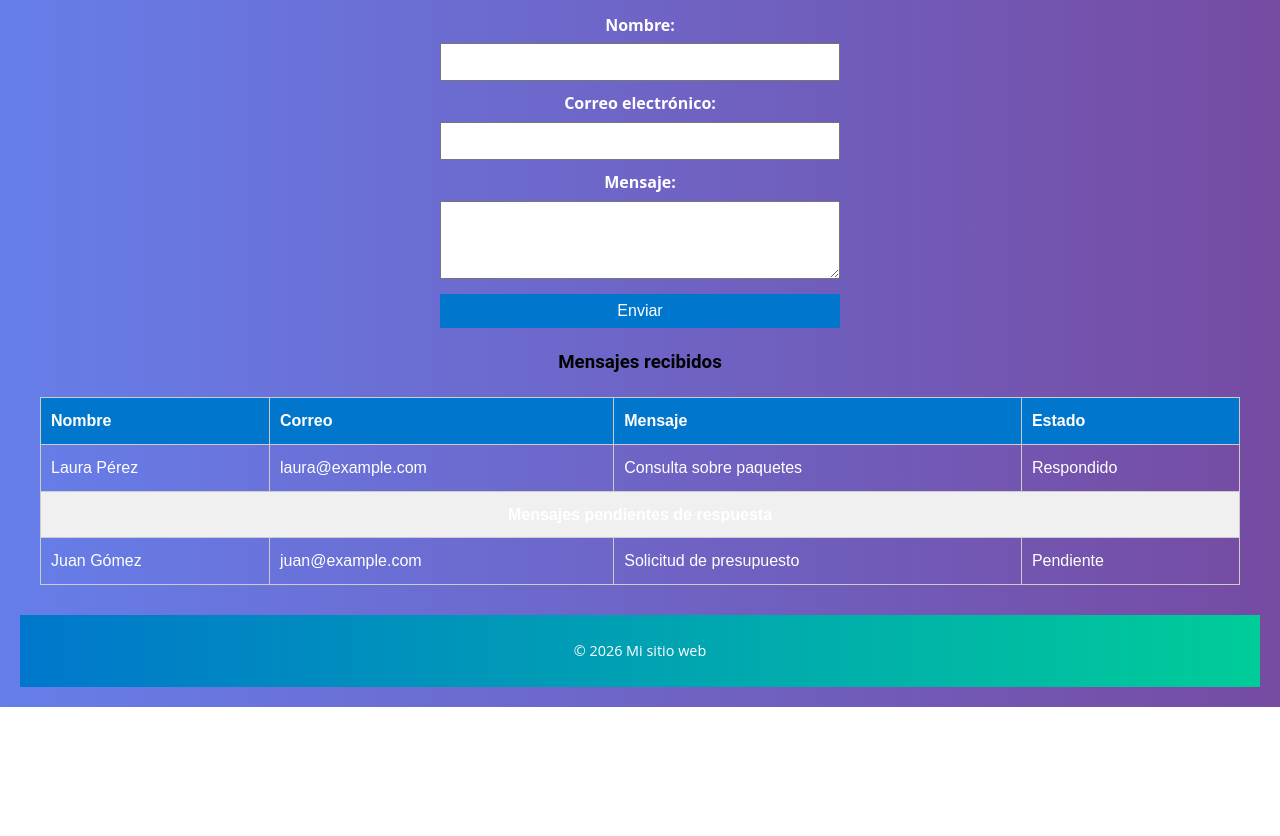
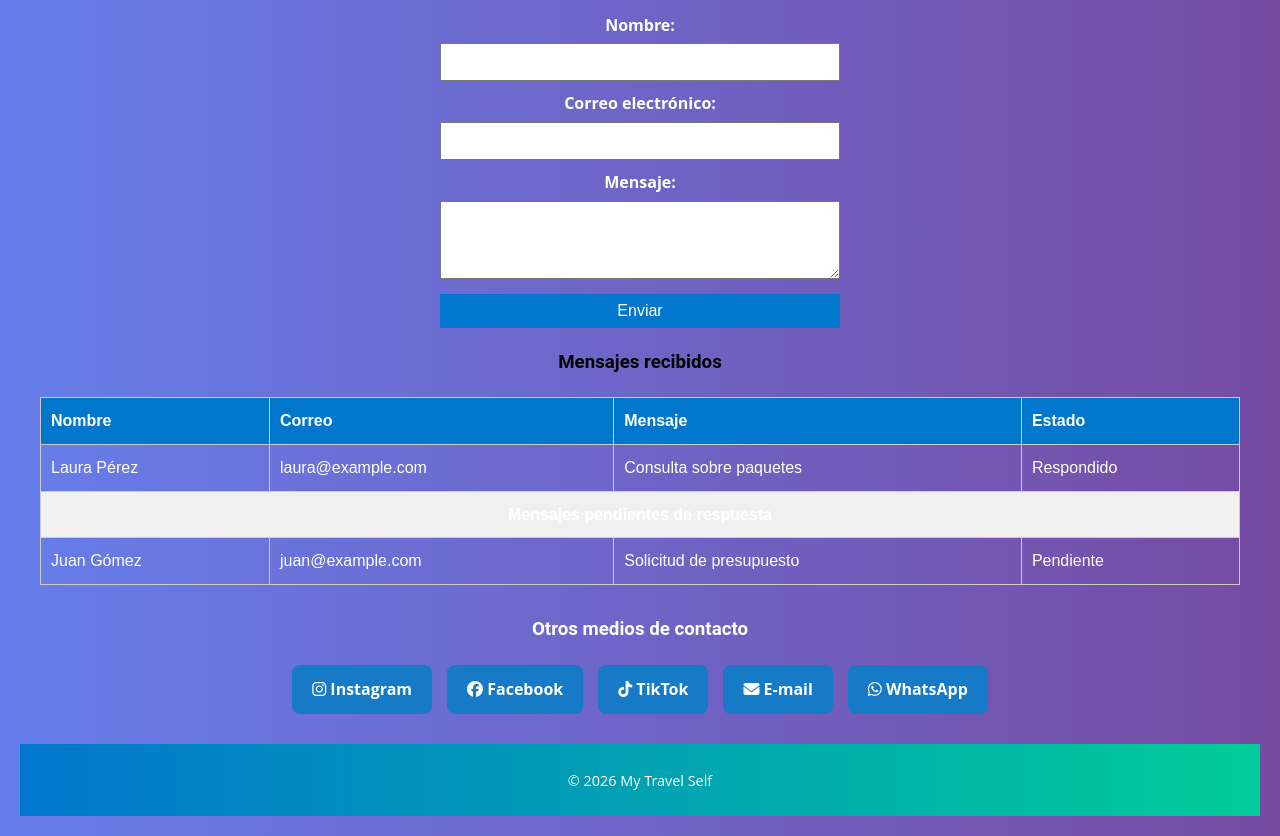
Before and after one commit to Bigote499/pre-entrega-frontend, a plain HTML site: page pages/contacto.html in a window 1280 px wide. Shown: the part 284-1120 px from the top of the page. Before the commit the page ends 991 px from the top, so only its background shows below. Drawn offline with Linux system fonts and the light colour scheme.

Commit message:
Mejoras en contacto y redes sociales

```diff
--- a/css/style.css
+++ b/css/style.css
@@ -370,3 +370,35 @@ header {
 .card-categoria button:hover {
   background-color: #e65c00;
 }
+
+.redes-sociales {
+  text-align: center;
+  margin: 40px 0;
+}
+
+.redes-sociales h3 {
+  color: white;
+  margin-bottom: 20px;
+}
+
+.redes-contenedor {
+  display: flex;
+  justify-content: center;
+  gap: 15px;
+  flex-wrap: wrap;
+}
+
+.red-social {
+  text-decoration: none;
+  background-color: #167ac6;
+  color: white;
+  padding: 12px 20px;
+  border-radius: 8px;
+  font-weight: bold;
+  transition: 0.3s;
+}
+
+.red-social:hover {
+  background-color: #0d5fa0;
+  transform: scale(1.05);
+}
--- a/js/ofertas.js
+++ b/js/ofertas.js
@@ -97,6 +97,8 @@ document.addEventListener('DOMContentLoaded', () => {
 
     if (contenedor.innerHTML === '') {
       cargarOfertas()
+    } else {
+      contenedor.innerHTML = ''
     }
   })
 })
--- a/pages/contacto.html
+++ b/pages/contacto.html
@@ -3,27 +3,37 @@
   <head>
     <meta charset="UTF-8" />
     <meta name="viewport" content="width=device-width, initial-scale=1.0" />
+
     <title>Contacto - My Travel Self</title>
+
     <link rel="stylesheet" href="../css/style.css" />
+
+    <link
+      rel="stylesheet"
+      href="https://cdnjs.cloudflare.com/ajax/libs/font-awesome/6.5.2/css/all.min.css"
+    />
+
     <style>
-      /* Animación simple para fade-in/fade-out */
       #contacto {
         opacity: 0;
         transition: opacity 0.5s ease;
       }
+
       #contacto.visible {
         opacity: 1;
       }
     </style>
   </head>
+
   <body>
     <header>
       <div class="header-top">
         <img
           src="../images/logo1.png"
-          alt="Logo de Mi sitio web"
+          alt="Logo de My Travel Self"
           class="logo"
         />
+
         <h1>Contacto</h1>
       </div>
 
@@ -32,10 +42,11 @@
           <li><a href="../index.html">Inicio</a></li>
           <li><a href="ofertas.html">Ofertas</a></li>
           <li><a href="reseñas.html">Reseñas</a></li>
+
           <li>
-            <a href="carrito.html"
-              >Carrito (<span id="contador-index">0</span>)</a
-            >
+            <a href="carrito.html">
+              Carrito (<span id="contador-index">0</span>)
+            </a>
           </li>
         </ul>
       </nav>
@@ -44,29 +55,31 @@
     <main>
       <section id="contacto">
         <h2>Contacto</h2>
+
         <p>Completa el siguiente formulario para comunicarte con nosotros:</p>
 
-        <form action="https://formspree.io/f/mgaeregd" method="POST">
+        <form
+          action="https://formspree.io/f/mgaeregd"
+          method="POST"
+          autocomplete="off"
+        >
           <label for="nombre">Nombre:</label>
+
           <input type="text" id="nombre" name="nombre" required />
 
           <label for="email">Correo electrónico:</label>
+
           <input type="email" id="email" name="email" required />
 
           <label for="mensaje">Mensaje:</label>
-          <textarea
-            id="mensaje"
-            name="mensaje"
-            rows="4"
-            cols="50"
-            required
-          ></textarea>
+
+          <textarea id="mensaje" name="mensaje" rows="4" required></textarea>
 
           <button type="submit">Enviar</button>
         </form>
 
-        <!-- Tabla de datos de contacto -->
         <h3>Mensajes recibidos</h3>
+
         <table
           border="1"
           style="width: 100%; border-collapse: collapse; margin-top: 20px"
@@ -79,6 +92,7 @@
               <th>Estado</th>
             </tr>
           </thead>
+
           <tbody>
             <tr>
               <td>Laura Pérez</td>
@@ -86,6 +100,7 @@
               <td>Consulta sobre paquetes</td>
               <td>Respondido</td>
             </tr>
+
             <tr>
               <td
                 colspan="4"
@@ -98,6 +113,7 @@
                 Mensajes pendientes de respuesta
               </td>
             </tr>
+
             <tr>
               <td>Juan Gómez</td>
               <td>juan@example.com</td>
@@ -106,30 +122,76 @@
             </tr>
           </tbody>
         </table>
+
+        <section class="redes-sociales">
+          <h3>Otros medios de contacto</h3>
+
+          <div class="redes-contenedor">
+            <a
+              href="https://www.instagram.com"
+              target="_blank"
+              rel="noopener noreferrer"
+              class="red-social"
+            >
+              <i class="fa-brands fa-instagram"></i>
+              Instagram
+            </a>
+
+            <a
+              href="https://www.facebook.com"
+              target="_blank"
+              rel="noopener noreferrer"
+              class="red-social"
+            >
+              <i class="fa-brands fa-facebook"></i>
+              Facebook
+            </a>
+
+            <a
+              href="https://www.tiktok.com"
+              target="_blank"
+              rel="noopener noreferrer"
+              class="red-social"
+            >
+              <i class="fa-brands fa-tiktok"></i>
+              TikTok
+            </a>
+
+            <a href="mailto:info@mytravelself.com" class="red-social">
+              <i class="fa-solid fa-envelope"></i>
+              E-mail
+            </a>
+
+            <a
+              href="https://wa.me/541112345678"
+              target="_blank"
+              rel="noopener noreferrer"
+              class="red-social"
+            >
+              <i class="fa-brands fa-whatsapp"></i>
+              WhatsApp
+            </a>
+          </div>
+        </section>
       </section>
     </main>
 
     <footer>
-      <p>© 2026 Mi sitio web</p>
+      <p>© 2026 My Travel Self</p>
     </footer>
 
     <script>
       document.addEventListener('DOMContentLoaded', function () {
         const contactoSection = document.getElementById('contacto')
-        const form = contactoSection.querySelector('form')
 
-        // Mostrar con fade-in al cargar
         contactoSection.classList.add('visible')
 
-        // Ocultar con fade-out solo después de enviar
-        form.addEventListener('submit', function () {
-          setTimeout(() => {
-            contactoSection.classList.remove('visible')
-            form.reset()
-          }, 500)
-        })
+        setTimeout(() => {
+          form.reset()
+        }, 100)
       })
     </script>
+
     <script src="../js/carrito.js"></script>
   </body>
 </html>
```
Also changed, not shown: js/internacionales.js (+9 -1 lines).
